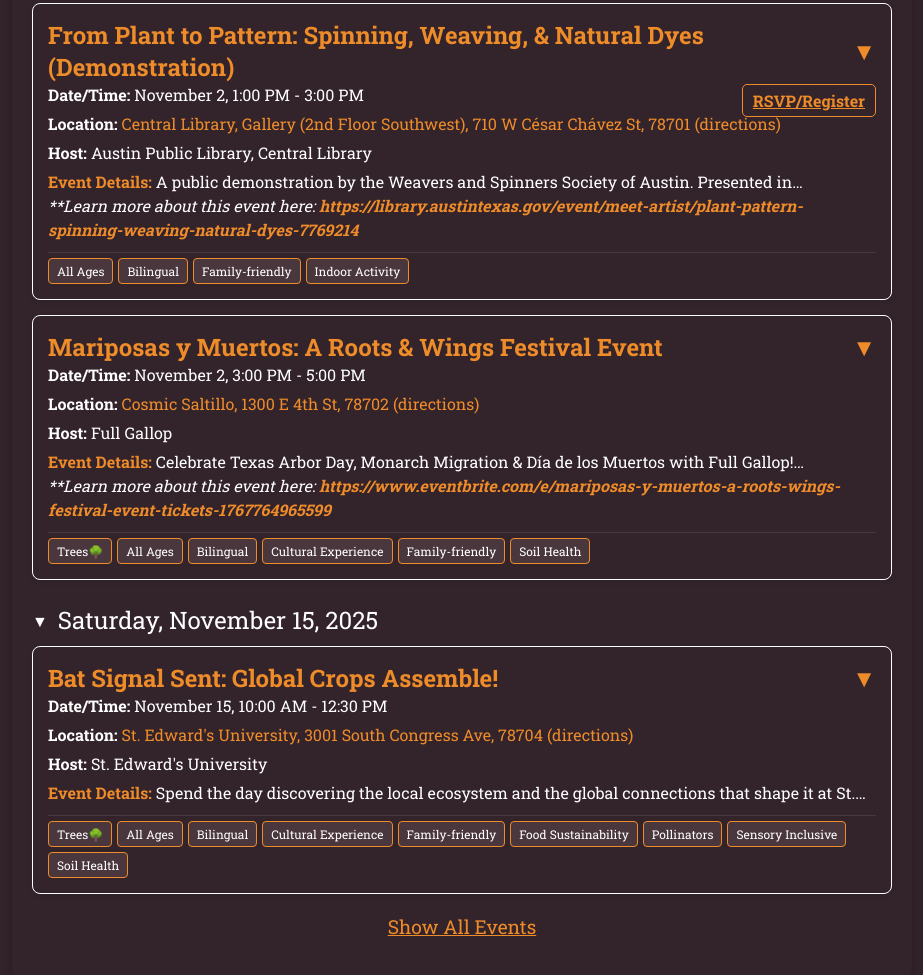
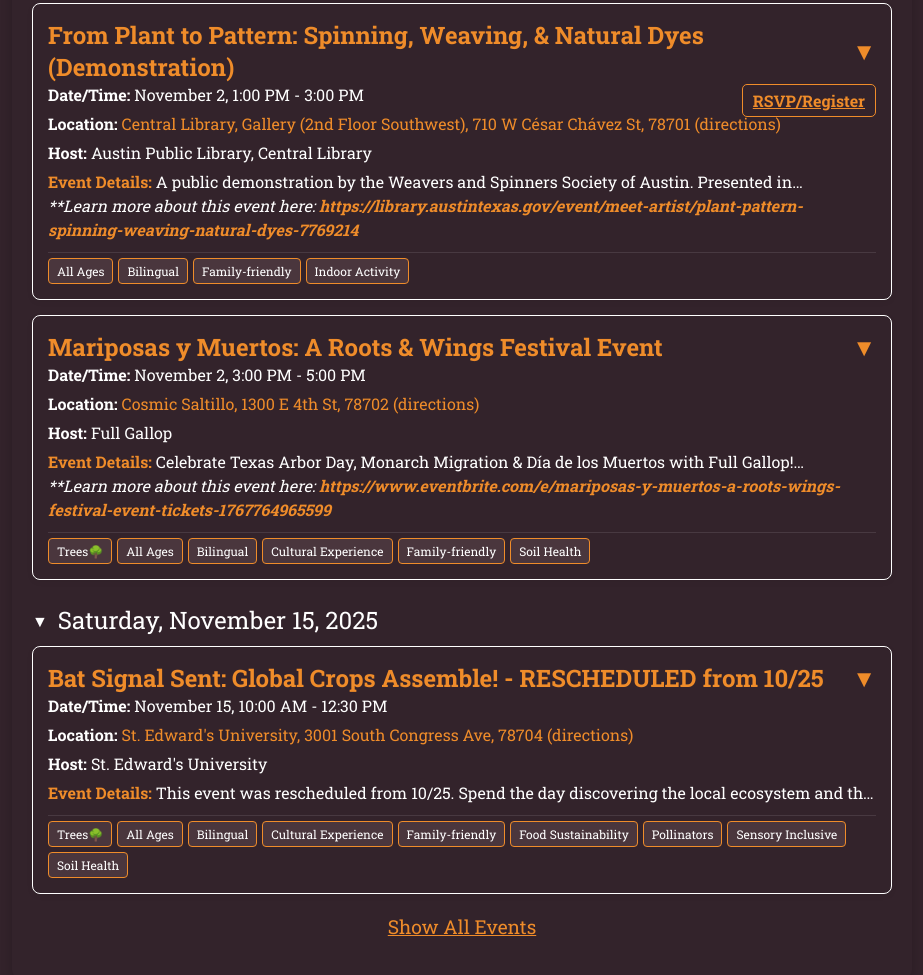
Before and after one commit to halterforestry/RWFinder, a plain HTML site: page index.html in a window 1280 px wide. Shown: the part 6707-7682 px from the top of the page, without its empty margins (178-1101 px from the left). Drawn offline with Linux system fonts and the light colour scheme.

Commit message:
Update index.html

```diff
--- a/index.html
+++ b/index.html
@@ -630,8 +630,8 @@
 {
   "Event_ID": 32,
   "Host_Organization": "St. Edward's University",
-  "Event_Title": "Bat Signal Sent: Global Crops Assemble!",
-  "Event_Description": "Spend the day discovering the local ecosystem and the global connections that shape it at St. Edward’s University’s two-year-old Food Forest!\n \n <b>Event Highlights:</b> \n• Hands-on eco-art activities exploring biophilic expression\n• Engaging discussions on how plants support us—edible, medicinal, and pollination science, plus cultural traditions from around the world\n• Planting native shrubs and pollinator-friendly plants to support biodiversity\n• Kid-friendly fun: seed balls, painting, and more\n• Refreshments inspired by global cultures\n \nBring your family and friends to connect with nature, community, and creativity—a celebration of learning, growth, and global stewardship!",
+  "Event_Title": "Bat Signal Sent: Global Crops Assemble! - RESCHEDULED from 10/25",
+  "Event_Description": "This event was rescheduled from 10/25. Spend the day discovering the local ecosystem and the global connections that shape it at St. Edward’s University’s two-year-old Food Forest!\n \n <b>Event Highlights:</b> \n• Hands-on eco-art activities exploring biophilic expression\n• Engaging discussions on how plants support us—edible, medicinal, and pollination science, plus cultural traditions from around the world\n• Planting native shrubs and pollinator-friendly plants to support biodiversity\n• Kid-friendly fun: seed balls, painting, and more\n• Refreshments inspired by global cultures\n \nBring your family and friends to connect with nature, community, and creativity—a celebration of learning, growth, and global stewardship!",
   "Start_Date_Time": "11/15/2025 10:00",
   "End_Date_Time": "11/15/2025 12:30",
   "Duration_Hours": 3,
```
